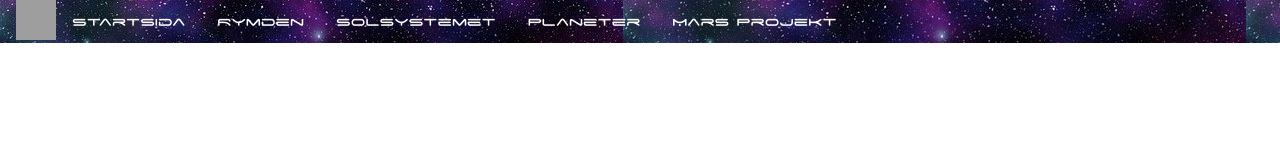
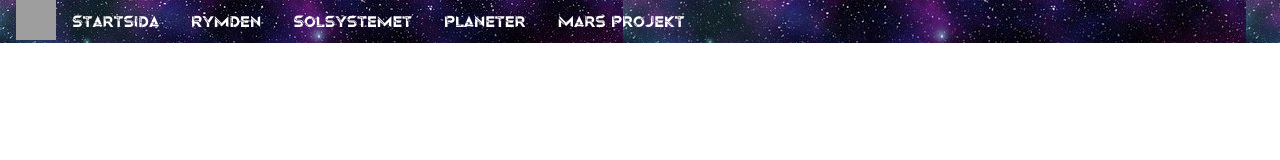
Before and after one commit to melvinsjostrand/hemsidauppgift, a plain HTML site: page index.html in a window 1280 px wide. Drawn offline with Linux system fonts and the light colour scheme; grey boxes are pictures that could not be loaded.

Commit message:
ändrade font

```diff
--- a/style.css
+++ b/style.css
@@ -3,7 +3,7 @@ länkat font
 gjord av melvin---*/
 @font-face {
   font-family:"space ranger";
-  src: url(fonts/space\ age.ttf);
+  src: url(fonts/OriginTech\ personal\ use.ttf);
 }
 /*---
 sin font så att det funkar på alla sidor
```
Also changed, not shown: fonts/OriginTech personal use.ttf (added).
